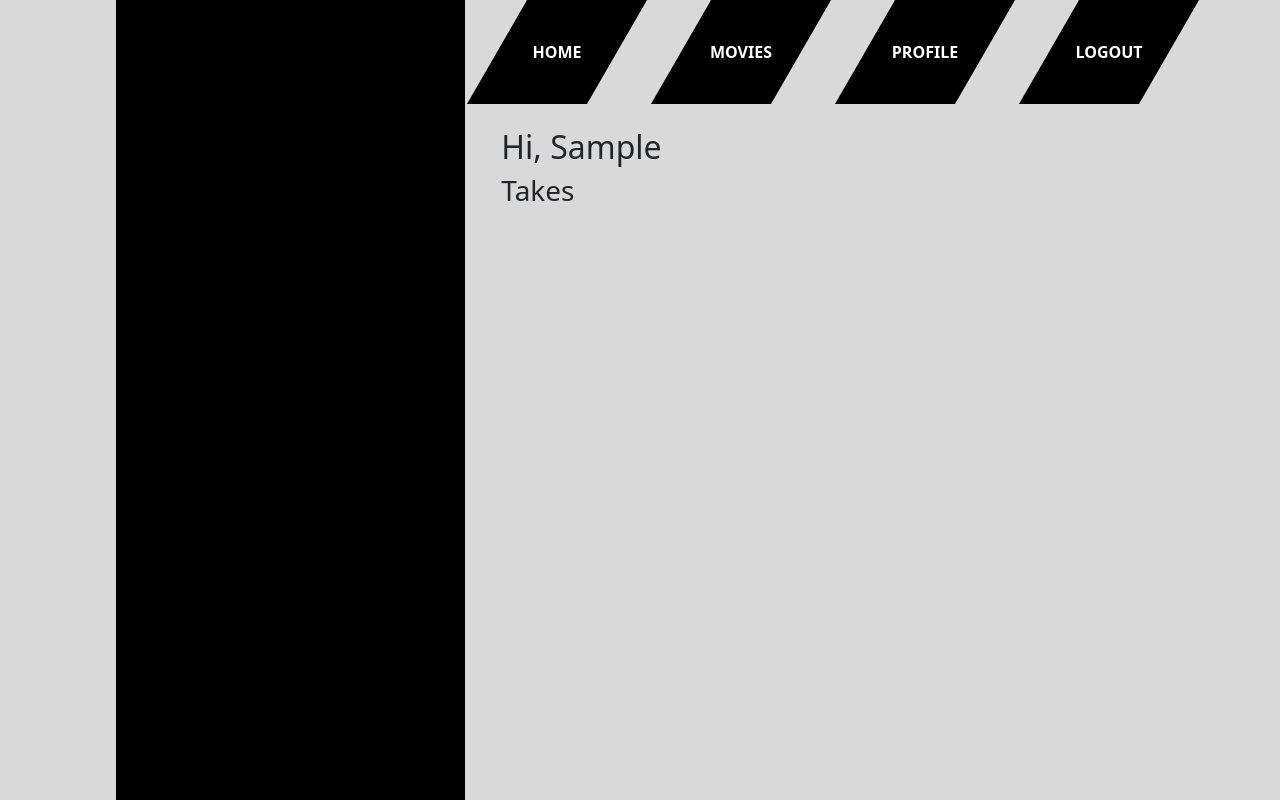
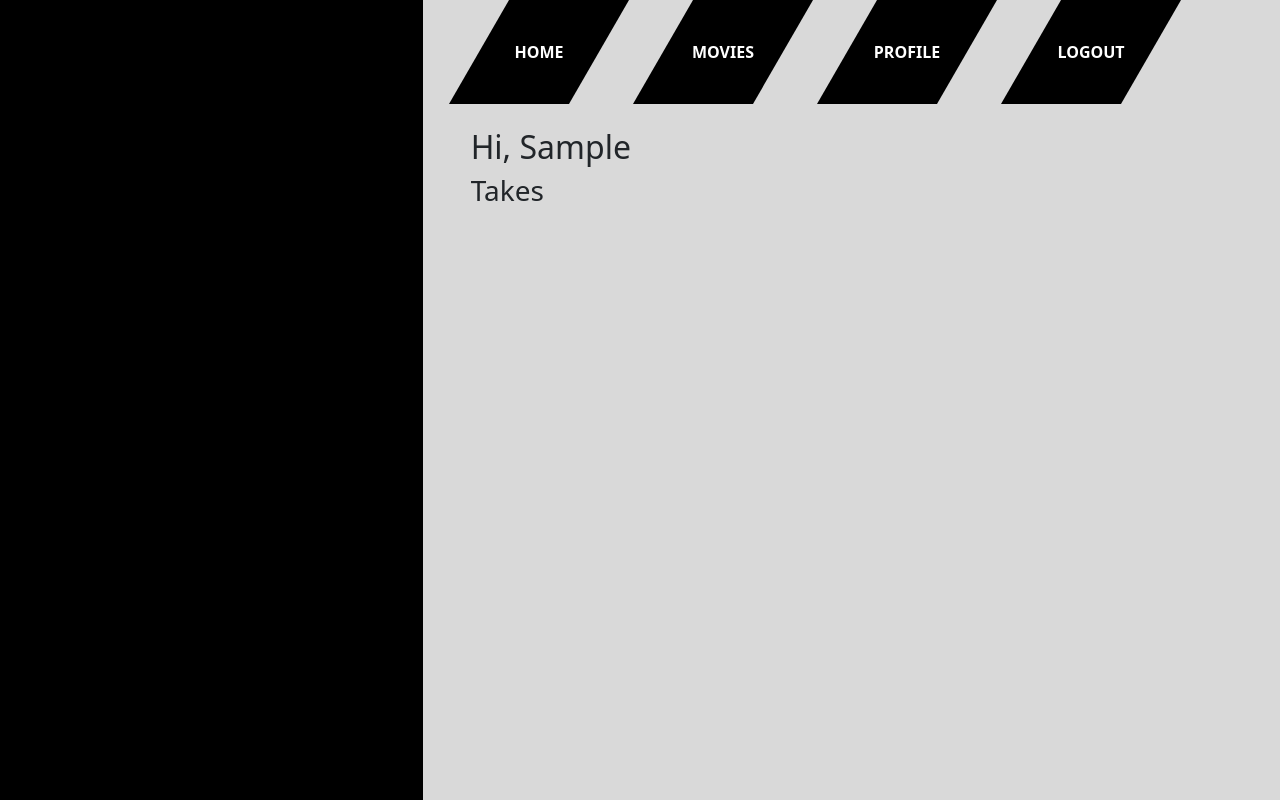
Before and after one commit to DavidTheCarey/moviement, a Django app: page /profile/ in a window 1280 px wide. Run offline with Django 4.2, Linux system fonts and the light colour scheme; the visitor is signed in with stand-in values (Sample User, id 1); data comes from the database, SQL or seed files in the repository; data that the repository does not hold is empty.

Commit message:
updates to css

```diff
--- a/moviement/main_app/static/css/style.css
+++ b/moviement/main_app/static/css/style.css
@@ -1,8 +1,6 @@
-body, .footer {
-    max-width: 1200px;
-    width: 80%;
+body {
+    background-color: #D9D9D9;
     margin: 0 auto;
-    background-color: #D9D9D9;
 }
 
 .footer a {
--- a/moviement/main_app/templates/base.html
+++ b/moviement/main_app/templates/base.html
@@ -15,11 +15,11 @@
   <link rel="stylesheet" type="text/css" href="{% static 'css/style.css' %}">
 </head>
 <body>
-  <div class="row px-0">
+  <div class="row">
     <div class="col-md-4 sidepane">{% block sidepane %} {% endblock %}</div>
-    <div class="col-md-8 px-0">
+    <div class="col-md-8">
       <nav class="navbar navbar-expand-lg py-0">
-        <div class="container-fluid px-0">
+        <div class="container-fluid">
           <a class="navbar-brand" href="#">Moviement</a>
           <button
             class="navbar-toggler"
--- a/moviement/main_app/templates/registration/profile.html
+++ b/moviement/main_app/templates/registration/profile.html
@@ -21,13 +21,13 @@
 </ul>
     {% if take.user_id == user.id %}
     <div class="take-actions">
-    <a href="{% url 'take_update' take.id %}" class="btn btn-sm btn-dark m-2">Edit Take</a>
-    <a href="{% url 'take_delete' take.id %}" class="btn btn-sm btn-dark m-2">Delete Take</a>
+    <a href="{% url 'take_update' take.id %}" class="btn btn-sm btn-dark my-4">Edit Take</a>
+    <a href="{% url 'take_delete' take.id %}" class="btn btn-sm btn-dark my-4">Delete Take</a>
     <form action="{% url 'add_photo' take.id %}" enctype="multipart/form-data" method="POST" class="card-panel">
         {% csrf_token %}
         <input type="file" name="photo-file">
         <br><br>
-        <button type="submit" class="btn">Upload Photo</button>
+        <button type="submit" class="btn btn-sm btn-dark">Upload Photo</button>
     </form>
     </div>
     {% endif %}
```
